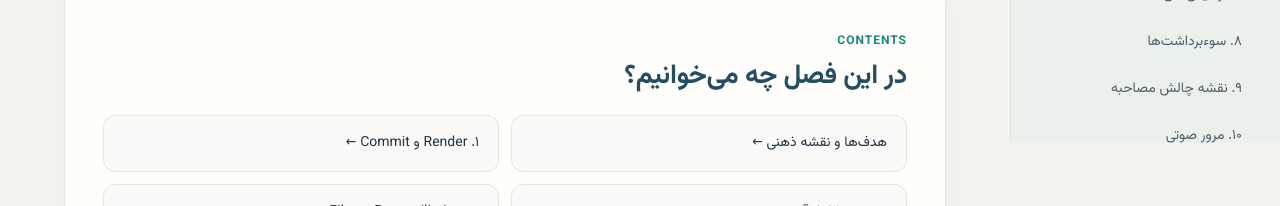
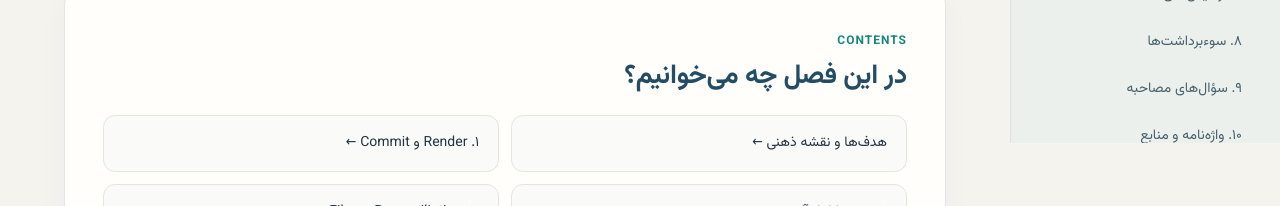
Before and after one commit to hadijaferi/learning-book, a Next.js app: page /learning-book/ in a window 1280 px wide. Shown: the part 657-863 px from the top of the page. Built offline with nearby package versions, Linux system fonts and the light colour scheme.

Commit message:
Clean public educational content in src/content/navigation.ts

```diff
--- a/src/content/navigation.ts
+++ b/src/content/navigation.ts
@@ -45,14 +45,10 @@ export const navigation = [
   },
   {
     "id": "interview",
-    "label": "۹. نقشه چالش مصاحبه"
-  },
-  {
-    "id": "audio",
-    "label": "۱۰. مرور صوتی"
+    "label": "۹. سؤال‌های مصاحبه"
   },
   {
     "id": "glossary",
-    "label": "۱۱. واژه‌نامه و منابع"
+    "label": "۱۰. واژه‌نامه و منابع"
   }
 ] as const;
```
